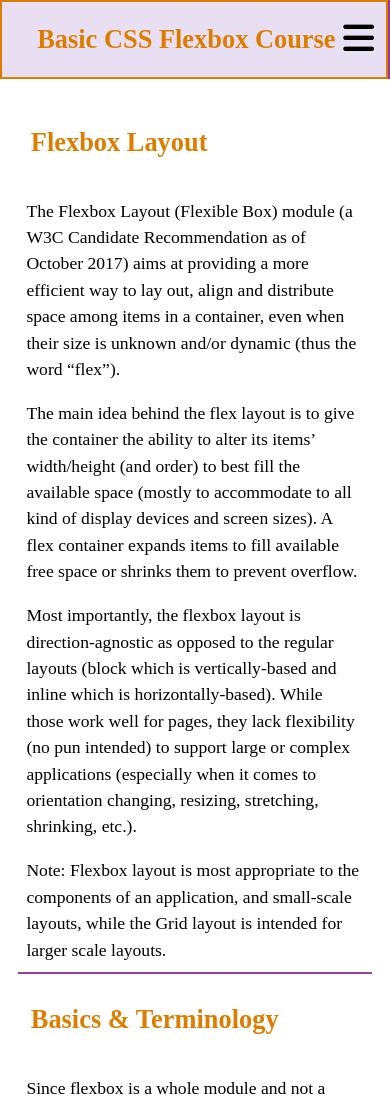
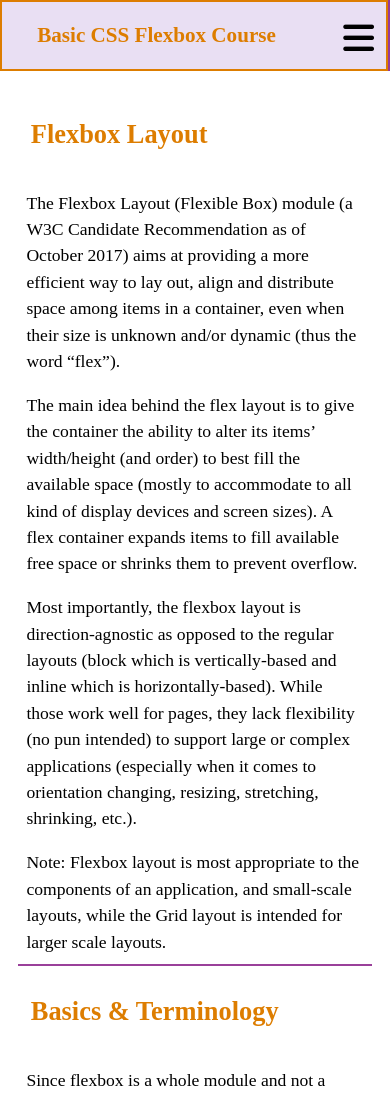
Before and after one commit to robertop96/Technical-Documentation-Page, a plain HTML site: page index.html in a window 390 px wide. Shown: the top 1100 px of the page. Drawn offline with Linux system fonts and the light colour scheme; a web font is replaced by a local one.

Commit message:
fixed header size, was too big in mobile version

```diff
--- a/technical.css
+++ b/technical.css
@@ -95,6 +95,9 @@ code {
     }
 }
 @media only screen and (max-width: 800px) {
+    h1 {
+        font-size: 2em;
+    }
     img {
         width:100%
     }
@@ -104,5 +107,6 @@ code {
     }
 }
 @media only screen and (max-width: 450px) {
-
+    h1 {
+        font-size: 1.2em;
 }
```
